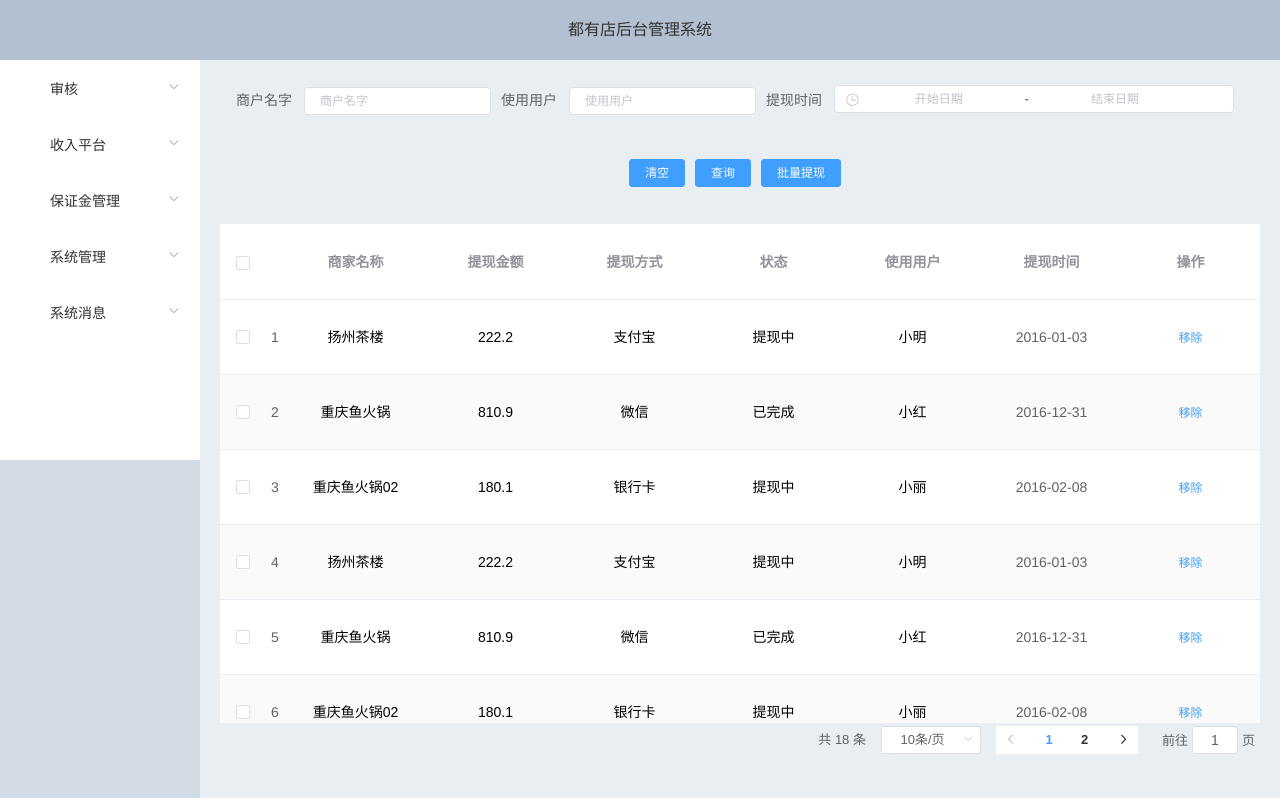
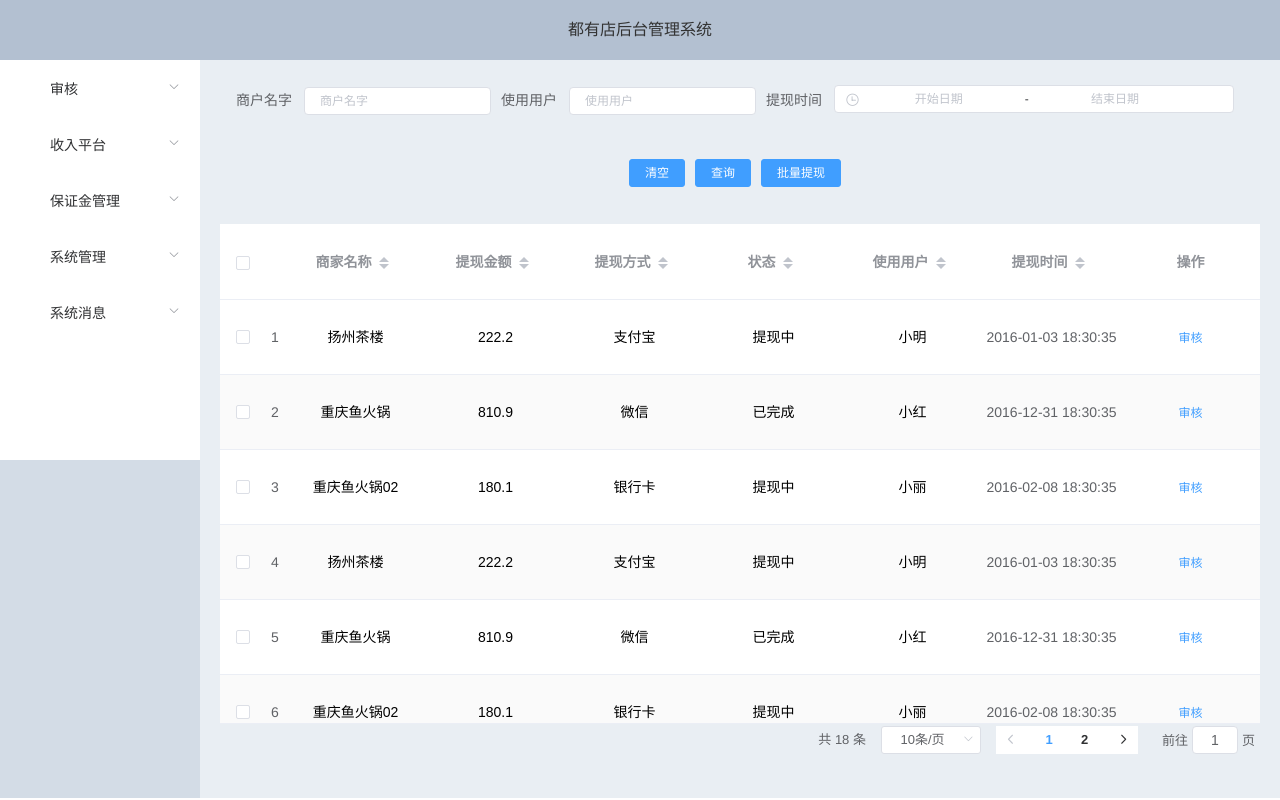
Before and after one commit to aotemj/dyd-management, a Vue app: page /#/home/merchantUnDeposit in a window 1280 px wide. Built offline with nearby package versions, Linux system fonts and the light colour scheme.

Commit message:
#审核提示框完成#

```diff
--- a/src/components/subcom/check/merchantUnDeposit.vue
+++ b/src/components/subcom/check/merchantUnDeposit.vue
@@ -1,33 +1,37 @@
 <template>
   <div class="con-box">
-    <el-form :inline="true" :model="formInline" class="demo-form-inline">
-      <el-form-item label="商户名字">
-        <el-input size="mini" v-model="formInline.merchant" placeholder="商户名字"></el-input>
+    <!-- 表单操作 -->
+    <el-form :inline="true" :model="formInline" ref="formInline" class="demo-form-inline">
+      <el-form-item label="商户名字" prop="merchant">
+        <el-input size="mini" v-model="formInline.merchant" placeholder="商户名字" ></el-input>
       </el-form-item>
-      <el-form-item label="使用用户">
+      <el-form-item label="使用用户" prop="user">
         <el-input size="mini" v-model="formInline.user" placeholder="使用用户"></el-input>
       </el-form-item>
-      <el-form-item label="提现时间">
+      <el-form-item label="提现时间" prop="timeValue">
         <div class="block">
           <!-- <span class="demonstration">起始日期时刻为 12:00:00</span> -->
           <el-date-picker
             size="mini"
-            v-model="value5"
+            v-on:change="timeRangeChange"
+            v-model="formInline.timeValue"
             type="datetimerange"
             start-placeholder="开始日期"
             end-placeholder="结束日期"
-            :default-time="['12:00:00']">
+            :default-time="['12:00:00']"
+            time-arrow-control
+            >
           </el-date-picker>
         </div>
       </el-form-item>
-
       <el-form-item>
-        <el-button size="mini" type="primary" @click="">清空</el-button>
+        <el-button size="mini" type="primary" @click="resetForm('formInline')">清空</el-button>
         <el-button size="mini" type="primary">查询</el-button>
         <el-button size="mini" type="primary" @click="">批量提现</el-button>
       </el-form-item>
     </el-form>
-      <!-- 原生写法 -->
+
+    <!-- 表格原生写法 -->
     <el-table
       height="500"
       fit
@@ -42,10 +46,11 @@
       v-on:current-change="currentChange"
       @selection-change="handleSelectionChange">
       <!-- 单选框 -->
-        <el-table-column fixed type="selection" width="45"> </el-table-column>
+      <el-table-column fixed type="selection" width="45"></el-table-column>
       <!-- 索引 -->
       <el-table-column type="index" width="20"></el-table-column>
-        <el-table-column label="商家名称">
+      <!-- 表单内容（商家提现审核内容） -->
+      <el-table-column label="商家名称" sortable>
         <template slot-scope="scope">
           <el-tooltip v-if="isShow" class="item" effect="dark" placement="right">
             <div slot="content">{{scope.row.name}}</div>
@@ -56,8 +61,7 @@
          <div v-else="isShow" v-on:click="toggleShow">{{scope.row.name}}</div>
         </template>
       </el-table-column>
-
-        <el-table-column label="提现金额" >
+      <el-table-column label="提现金额" sortable>
         <template slot-scope="scope">
           <el-tooltip v-if="isShow"  class="item" effect="dark" placement="right">
             <div slot="content">{{scope.row.amount}}</div>
@@ -68,10 +72,7 @@
          <div v-else="isShow" v-on:click="toggleShow">{{scope.row.amount}}</div>
         </template>
       </el-table-column>
-        <el-table-column
-          prop="name"
-          label="提现方式"
-          >
+      <el-table-column prop="name" label="提现方式" sortable>
         <template slot-scope="scope">
          <el-tooltip v-if="isShow"  class="item" effect="dark" placement="right">
            <div slot="content">{{scope.row.withdrawalWay}}</div>
@@ -82,9 +83,7 @@
         <div v-else="isShow" v-on:click="toggleShow">{{scope.row.withdrawalWay}}</div>
         </template>
       </el-table-column>
-        <el-table-column
-          label="状态"
-          >
+      <el-table-column label="状态" sortable>
         <template slot-scope="scope">
           <el-tooltip v-if="isShow"  class="item" effect="dark" placement="right">
             <div slot="content">{{scope.row.status}}</div>
@@ -95,9 +94,7 @@
          <div v-else="isShow" v-on:click="toggleShow">{{scope.row.status}}</div>
         </template>
       </el-table-column>
-        <el-table-column
-          label="使用用户"
-          >
+      <el-table-column label="使用用户" sortable>
         <template slot-scope="scope">
           <el-tooltip v-if="isShow"  class="item" effect="dark" placement="right">
             <div slot="content">{{scope.row.user}}</div>
@@ -108,30 +105,38 @@
          <div v-else="isShow" v-on:click="toggleShow">{{scope.row.user}}</div>
         </template>
       </el-table-column>
-        <el-table-column
-          label="提现时间"
-          >
-          <template slot-scope="scope">{{ scope.row.date }}</template>
+      <el-table-column prop="date" label="提现时间" sortable>
+        <!-- <template slot-scope="scope">{{scope.row.date}}</template> -->
       </el-table-column>
-        <el-table-column
-          label="操作"
-          >
+      <el-table-column label="操作">
         <template slot-scope="scope">
           <!-- <el-button @click="handleClick(scope.row)" type="text" size="small" class="active">查看</el-button> -->
           <!-- <el-button type="text" size="small">编辑</el-button> -->
-            <el-button
+          <!-- <el-button
             @click.native.prevent="deleteRow(scope.$index, data)"
             type="text"
             size="small">
             移除
-            </el-button>
+          </el-button> -->
+          <el-button type="text" size="small" v-on:click="dialogVisible = true">审核</el-button>
+          <el-dialog
+            title="提示"
+            :visible.sync="dialogVisible"
+            width="30%"
+            :before-close="handleClose">
+            <span style="font-size:18px;">确认审核操作?</span>
+            <span slot="footer" class="dialog-footer">
+              <el-button size="mini" @click="dialogVisible = false">取 消</el-button>
+              <el-button size="mini" type="primary" @click="dialogVisible = false">确 定</el-button>
+            </span>
+          </el-dialog>
         </template>
       </el-table-column>
+
     </el-table>
+    <!-- 分页 -->
     <div class="block fr">
-        <!-- <span class="demonstration">完整功能</span> -->
       <el-pagination
-
         @size-change="handleSizeChange"
         @current-change="handleCurrentChange"
         :current-page="currentPage"
@@ -143,25 +148,42 @@
   </div>
 </template>
 <script>
-import Vue from "vue"
-
   export default {
     data() {
       return {
         formInline: {
           merchant: '',
-          region: ''
+          region: '',
+          timeValue: 0,
         },
-        value5: 0,
+
         multipleSelection: [],
         // 分页
         currentPage: 1,
         pagesize: 10,
         isShow:true,
         data: this.$store.state.data,
+        dialogVisible: false,//审核弹出框
       }
     },
     methods: {
+      //提示框关闭
+      handleClose(done) {
+        this.$confirm('确认关闭？')
+          .then(_ => {
+            done();
+          })
+          .catch(_ => {});
+      },
+      // 清除表单内容
+      resetForm(formName){
+        // console.log('reset');
+        this.$refs[formName].resetFields();
+      },
+      // 表单内容发生改变时触发
+      formChange(){
+        console.log(this.formInline);
+      },
       // 删除当前行
       deleteRow(index, rows) {
          rows.splice(index, 1);
@@ -204,6 +226,13 @@ import Vue from "vue"
       },
       // 点击当前行
       rowClick(row, event, column){
+      },
+      //选择时间改变
+      timeRangeChange(e){
+        //开始时间
+        console.log(e[0].getTime());
+        // 结束时间
+        console.log(e[1]);
       }
     }
   }
--- a/src/vuex/store.js
+++ b/src/vuex/store.js
@@ -9,7 +9,7 @@ Vue.use(Vuex)
 const state = {
     data: [
         {
-            date: '2016-01-03', //提现时间
+            date: '2016-01-03 18:30:35', //提现时间
             name: '扬州茶楼', //商家名称
             address: '扬州市浦江东路', //商家地址
             amount: 222.20, //提现金额
@@ -18,7 +18,7 @@ const state = {
             user: '小明', //使用用户
         },
         {
-            date: '2016-12-31', //提现时间
+            date: '2016-12-31 18:30:35', //提现时间
             name: '重庆鱼火锅', //商家名称
             address: '重庆市苑北路1号附4号', //商家地址
             amount: 810.90, //提现金额
@@ -27,7 +27,7 @@ const state = {
             user: '小红', //使用用户
         },
         {
-            date: '2016-02-08', //提现时间
+            date: '2016-02-08 18:30:35', //提现时间
             name: '重庆鱼火锅02', //商家名称
             address: '重庆市苑北路1号附14号', //商家地址
             amount: 180.10, //提现金额
@@ -36,7 +36,7 @@ const state = {
             user: '小丽', //使用用户
         },
         {
-            date: '2016-01-03', //提现时间
+            date: '2016-01-03 18:30:35', //提现时间
             name: '扬州茶楼', //商家名称
             address: '扬州市浦江东路', //商家地址
             amount: 222.20, //提现金额
@@ -45,7 +45,7 @@ const state = {
             user: '小明', //使用用户
         },
         {
-            date: '2016-12-31', //提现时间
+            date: '2016-12-31 18:30:35', //提现时间
             name: '重庆鱼火锅', //商家名称
             address: '重庆市苑北路1号附4号', //商家地址
             amount: 810.90, //提现金额
@@ -54,7 +54,7 @@ const state = {
             user: '小红', //使用用户
         },
         {
-            date: '2016-02-08', //提现时间
+            date: '2016-02-08 18:30:35', //提现时间
             name: '重庆鱼火锅02', //商家名称
             address: '重庆市苑北路1号附14号', //商家地址
             amount: 180.10, //提现金额
@@ -63,7 +63,7 @@ const state = {
             user: '小丽', //使用用户
         },
         {
-            date: '2016-01-03', //提现时间
+            date: '2016-01-03 18:30:35', //提现时间
             name: '扬州茶楼', //商家名称
             address: '扬州市浦江东路', //商家地址
             amount: 222.20, //提现金额
@@ -72,7 +72,7 @@ const state = {
             user: '小明', //使用用户
         },
         {
-            date: '2016-12-31', //提现时间
+            date: '2016-12-31 18:30:35', //提现时间
             name: '重庆鱼火锅', //商家名称
             address: '重庆市苑北路1号附4号', //商家地址
             amount: 810.90, //提现金额
@@ -81,7 +81,7 @@ const state = {
             user: '小红', //使用用户
         },
         {
-            date: '2016-02-08', //提现时间
+            date: '2016-02-08 18:30:35', //提现时间
             name: '重庆鱼火锅02', //商家名称
             address: '重庆市苑北路1号附14号', //商家地址
             amount: 180.10, //提现金额
@@ -90,7 +90,7 @@ const state = {
             user: '小丽', //使用用户
         },
         {
-            date: '2016-01-03', //提现时间
+            date: '2016-01-03 18:30:35', //提现时间
             name: '扬州茶楼', //商家名称
             address: '扬州市浦江东路', //商家地址
             amount: 222.20, //提现金额
@@ -99,7 +99,7 @@ const state = {
             user: '小明', //使用用户
         },
         {
-            date: '2016-12-31', //提现时间
+            date: '2016-12-31 18:30:35', //提现时间
             name: '重庆鱼火锅', //商家名称
             address: '重庆市苑北路1号附4号', //商家地址
             amount: 810.90, //提现金额
@@ -108,7 +108,7 @@ const state = {
             user: '小红', //使用用户
         },
         {
-            date: '2016-02-08', //提现时间
+            date: '2016-02-08 18:30:35', //提现时间
             name: '重庆鱼火锅02', //商家名称
             address: '重庆市苑北路1号附14号', //商家地址
             amount: 180.10, //提现金额
@@ -117,7 +117,7 @@ const state = {
             user: '小丽', //使用用户
         },
         {
-            date: '2016-01-03', //提现时间
+            date: '2016-01-03 18:30:35', //提现时间
             name: '扬州茶楼', //商家名称
             address: '扬州市浦江东路', //商家地址
             amount: 222.20, //提现金额
@@ -126,7 +126,7 @@ const state = {
             user: '小明', //使用用户
         },
         {
-            date: '2016-12-31', //提现时间
+            date: '2016-12-31 18:30:35', //提现时间
             name: '重庆鱼火锅', //商家名称
             address: '重庆市苑北路1号附4号', //商家地址
             amount: 810.90, //提现金额
@@ -135,7 +135,7 @@ const state = {
             user: '小红', //使用用户
         },
         {
-            date: '2016-02-08', //提现时间
+            date: '2016-02-08 18:30:35', //提现时间
             name: '重庆鱼火锅02', //商家名称
             address: '重庆市苑北路1号附14号', //商家地址
             amount: 180.10, //提现金额
@@ -144,7 +144,7 @@ const state = {
             user: '小丽', //使用用户
         },
         {
-            date: '2016-01-03', //提现时间
+            date: '2016-01-03 18:30:35', //提现时间
             name: '扬州茶楼', //商家名称
             address: '扬州市浦江东路', //商家地址
             amount: 222.20, //提现金额
@@ -153,7 +153,7 @@ const state = {
             user: '小明', //使用用户
         },
         {
-            date: '2016-12-31', //提现时间
+            date: '2016-12-31 18:30:35', //提现时间
             name: '重庆鱼火锅', //商家名称
             address: '重庆市苑北路1号附4号', //商家地址
             amount: 810.90, //提现金额
@@ -162,7 +162,7 @@ const state = {
             user: '小红', //使用用户
         },
         {
-            date: '2016-02-08', //提现时间
+            date: '2016-02-08 18:30:35', //提现时间
             name: '重庆鱼火锅02', //商家名称
             address: '重庆市苑北路1号附14号', //商家地址
             amount: 180.10, //提现金额
--- a/static/common.css
+++ b/static/common.css
@@ -91,12 +91,12 @@ a {
 }
 .el-table .cell>div{
   /*background-color: green;*/
-  max-width:160px;
+  /*max-width:160px;*/
   box-sizing: border-box;
   overflow: hidden;
   text-overflow:ellipsis;
   white-space: nowrap;
-  height:50px;
+  /*max-height:250px;*/
   padding:0;
   cursor:pointer;
   margin:0 auto;
```
Lines whose indentation alone changed are shown as unchanged.
